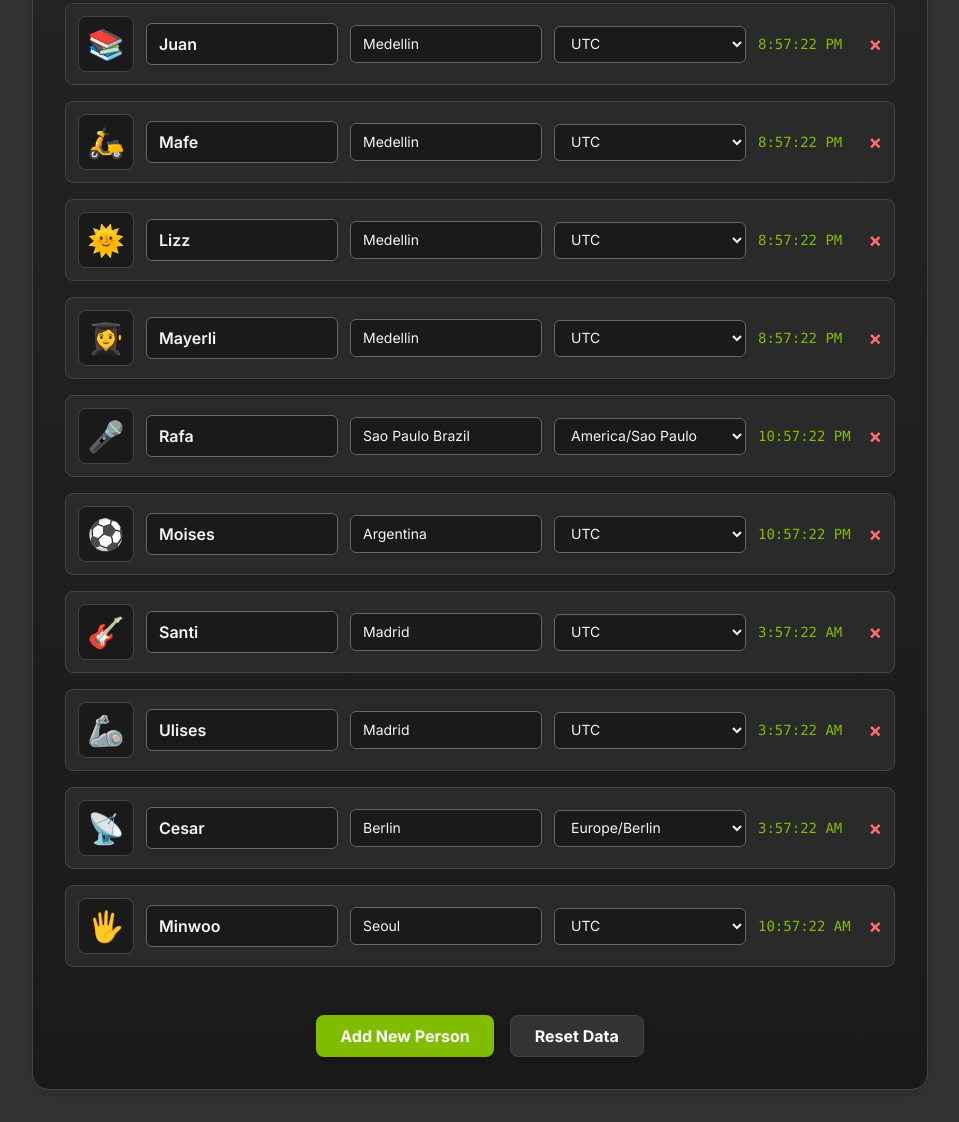
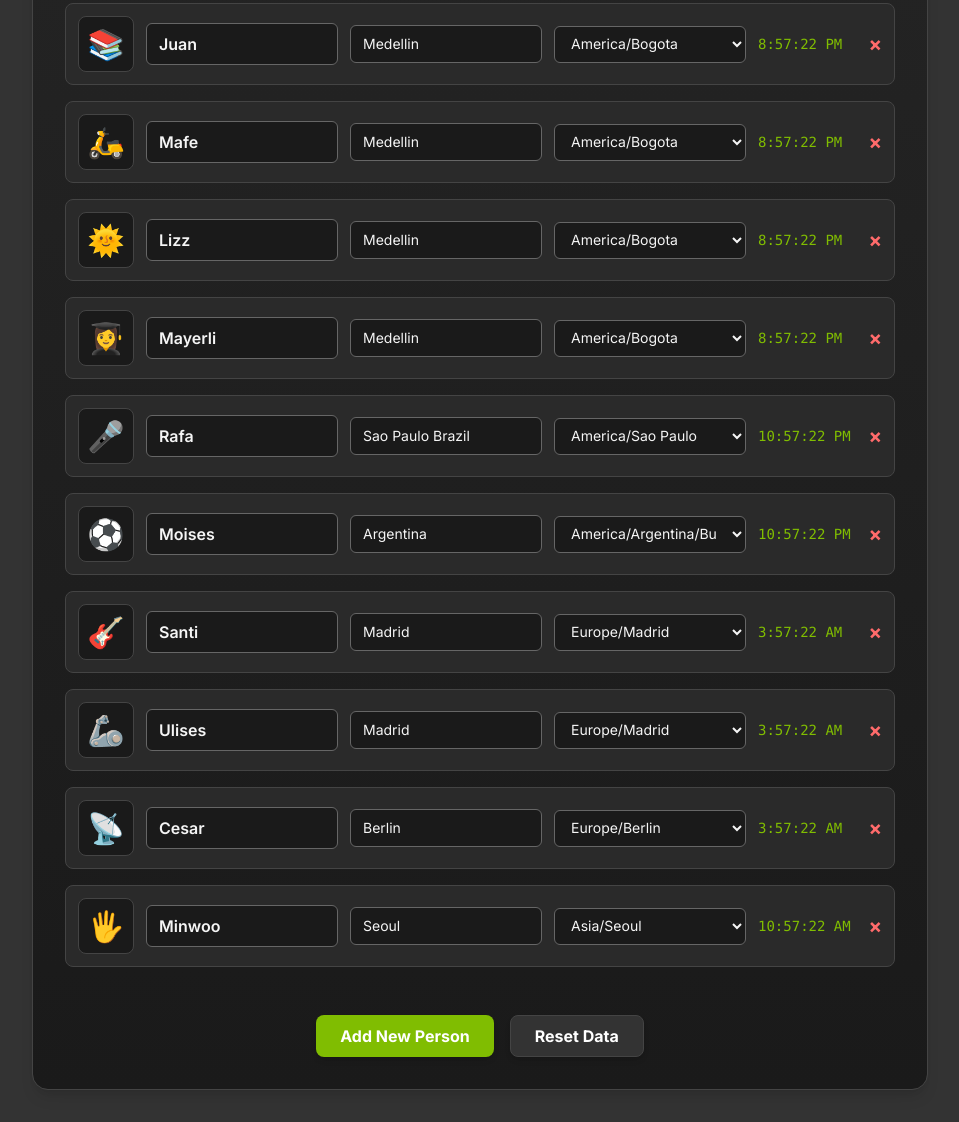
Before and after one commit to brycebaril/teamzone, a plain HTML site: page index.html in a window 1280 px wide. Shown: the part 2022-3144 px from the top of the page, without its empty margins (160-1119 px from the left). Drawn offline with nearby package versions, Linux system fonts and the light colour scheme.

Commit message:
Add a README and improve timezone support

```diff
--- a/index.html
+++ b/index.html
@@ -178,10 +178,86 @@
         // Load data from localStorage or use initial dataset
         let people = JSON.parse(localStorage.getItem('teamzone-people')) || initialPeople;
         const timezones = [
-            'UTC', 'Europe/London', 'Europe/Paris', 'Europe/Berlin', 'Africa/Cairo',
-            'Asia/Dubai', 'Asia/Kolkata', 'Asia/Bangkok', 'Asia/Singapore', 'Asia/Tokyo',
-            'Australia/Sydney', 'Australia/Perth', 'Pacific/Auckland', 'America/Sao_Paulo',
-            'America/New_York', 'America/Chicago', 'America/Denver', 'America/Los_Angeles', 'America/Anchorage', 'Pacific/Honolulu'
+            // UTC
+            'UTC',
+
+            // Americas (North, Central, South)
+            'America/Los_Angeles',  // Pacific Time
+            'America/Denver',       // Mountain Time
+            'America/Chicago',      // Central Time
+            'America/New_York',     // Eastern Time
+            'America/Anchorage',    // Alaska Time
+            'Pacific/Honolulu',     // Hawaii Time
+            'America/Phoenix',      // Arizona (no DST)
+            'America/Bogota',       // Colombia
+            'America/Mexico_City',  // Mexico
+            'America/Costa_Rica',   // Costa Rica
+            'America/Panama',       // Panama
+            'America/Sao_Paulo',    // Brazil
+            'America/Argentina/Buenos_Aires', // Argentina
+            'America/Santiago',     // Chile
+            'America/Lima',         // Peru
+            'America/Caracas',      // Venezuela
+            'America/Vancouver',    // Vancouver
+
+            // Europe
+            'Europe/London',        // UK
+            'Europe/Dublin',        // Ireland
+            'Europe/Paris',         // France
+            'Europe/Madrid',        // Spain
+            'Europe/Berlin',        // Germany
+            'Europe/Rome',          // Italy
+            'Europe/Amsterdam',     // Netherlands
+            'Europe/Brussels',      // Belgium
+            'Europe/Zurich',        // Switzerland
+            'Europe/Stockholm',     // Sweden
+            'Europe/Oslo',          // Norway
+            'Europe/Copenhagen',    // Denmark
+            'Europe/Helsinki',      // Finland
+            'Europe/Warsaw',        // Poland
+            'Europe/Prague',        // Czech Republic
+            'Europe/Vienna',        // Austria
+            'Europe/Budapest',      // Hungary
+            'Europe/Athens',        // Greece
+            'Europe/Istanbul',      // Turkey
+            'Europe/Moscow',        // Russia
+
+            // Africa
+            'Africa/Cairo',         // Egypt
+            'Africa/Johannesburg',  // South Africa
+            'Africa/Nairobi',       // Kenya
+            'Africa/Lagos',         // Nigeria
+            'Africa/Casablanca',    // Morocco
+            'Africa/Tunis',         // Tunisia
+
+            // Asia & Middle East
+            'Asia/Dubai',           // UAE
+            'Asia/Riyadh',          // Saudi Arabia
+            'Asia/Jerusalem',       // Israel
+            'Asia/Tehran',          // Iran
+            'Asia/Kolkata',         // India
+            'Asia/Karachi',         // Pakistan
+            'Asia/Dhaka',           // Bangladesh
+            'Asia/Bangkok',         // Thailand
+            'Asia/Singapore',       // Singapore
+            'Asia/Kuala_Lumpur',    // Malaysia
+            'Asia/Jakarta',         // Indonesia
+            'Asia/Manila',          // Philippines
+            'Asia/Hong_Kong',       // Hong Kong
+            'Asia/Shanghai',        // China
+            'Asia/Taipei',          // Taiwan
+            'Asia/Seoul',           // South Korea
+            'Asia/Tokyo',           // Japan
+
+            // Oceania
+            'Australia/Sydney',     // Australia Eastern
+            'Australia/Melbourne',  // Australia Eastern
+            'Australia/Brisbane',   // Australia Eastern (no DST)
+            'Australia/Adelaide',   // Australia Central
+            'Australia/Perth',      // Australia Western
+            'Pacific/Auckland',     // New Zealand
+            'Pacific/Fiji',         // Fiji
+            'Pacific/Guam'          // Guam
         ];
 
         const peopleContainer = document.getElementById('people-container');
```
Also changed, not shown: 1 other file.
